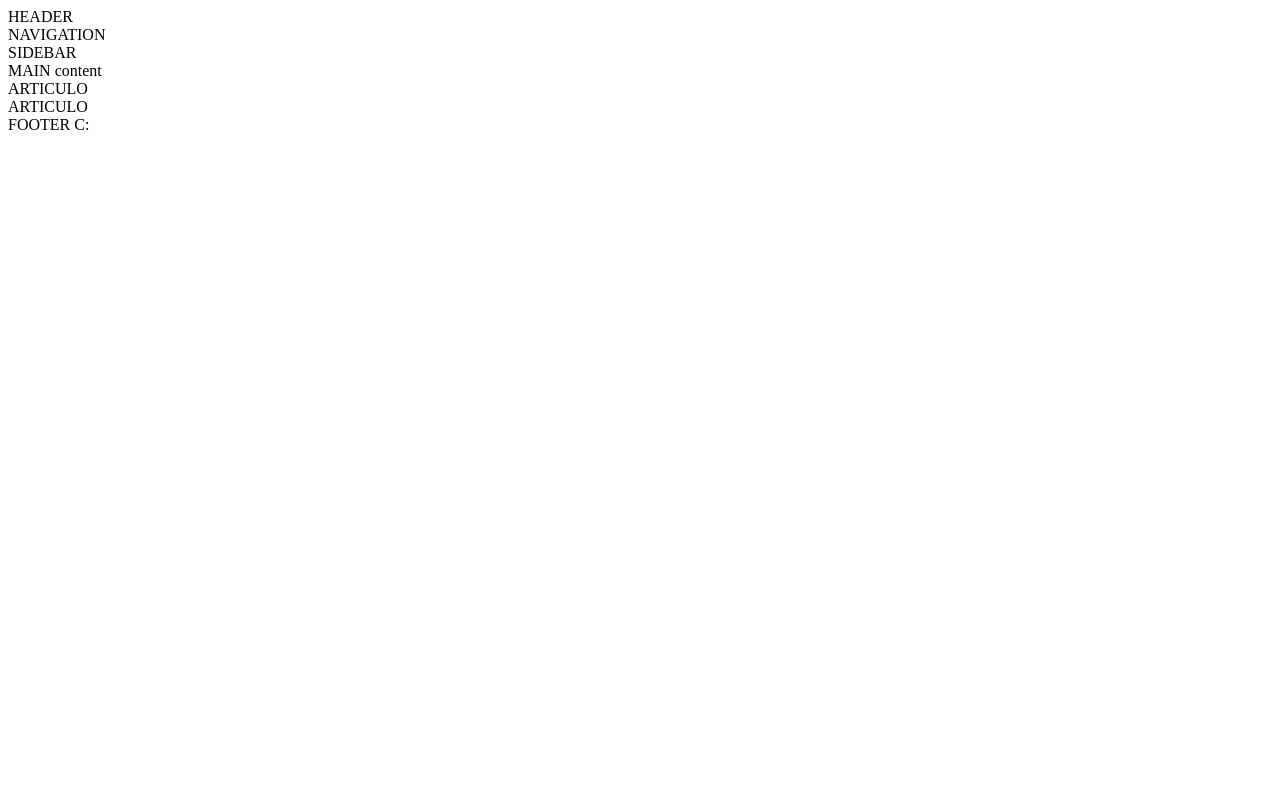
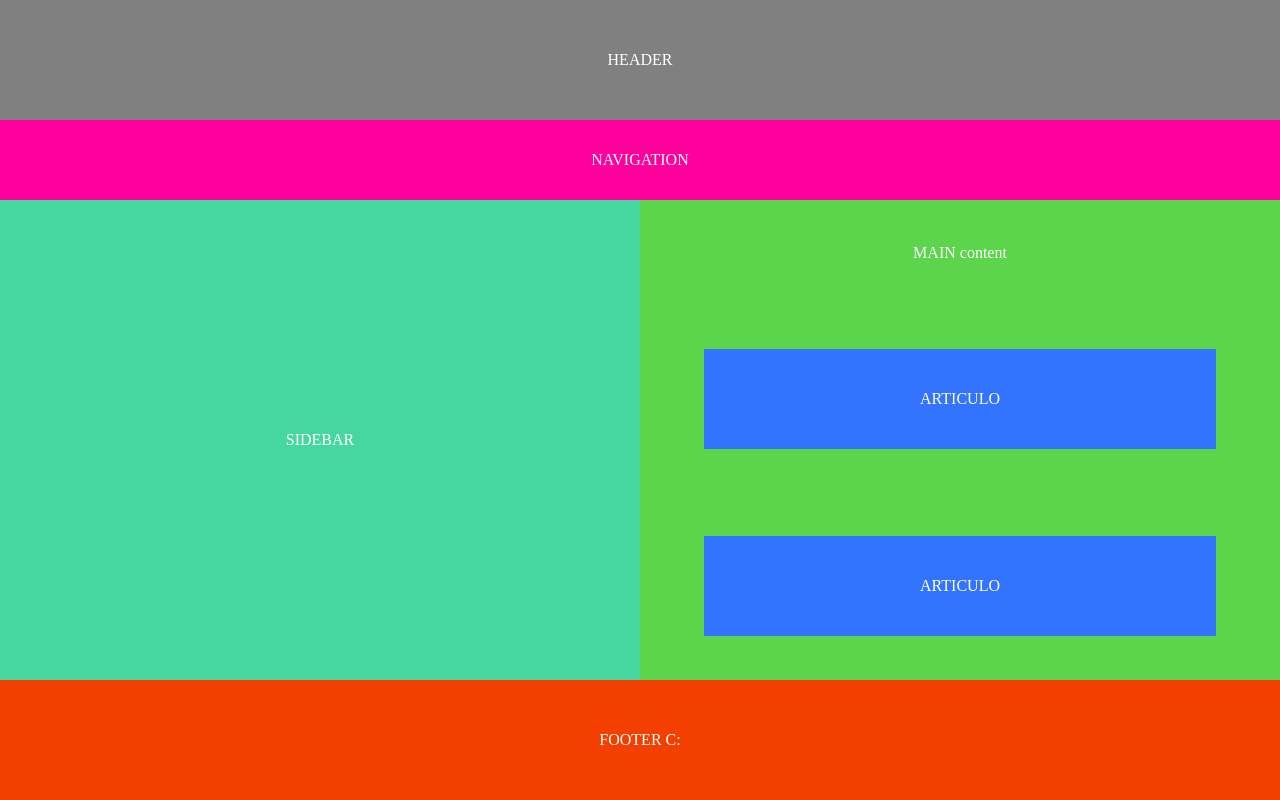
Before and after one commit to cristinaloaizaq/html-basic, a plain HTML site: page index.html in a window 1280 px wide. Drawn offline with Linux system fonts and the light colour scheme.

Commit message:
Crear styles

```diff
--- a/index.html
+++ b/index.html
@@ -1,31 +1,41 @@
 <!DOCTYPE html>
 <html lang="en">
+
 <head>
+
     <meta charset="UTF-8">
     <meta http-equiv="X-UA-Compatible" content="IE=edge">
     <meta name="viewport" content="width=device-width, initial-scale=1.0">
     <title>Document</title>
+    <link rel="stylesheet" href="styles.css">
 </head>
+
 <body>
     <header>
-        HEADER
+        <span>HEADER</span>
     </header>
     <nav>
-        NAVIGATION
+        <span>NAVIGATION</span>
     </nav>
+    <div class="father">
         <aside>
-        SIDEBAR
+            <span>SIDEBAR</span>
         </aside>
-    <section>MAIN content
+        <section>
+            <span> MAIN content </span>
             <article>
-            ARTICULO
+                <span> ARTICULO </span>
             </article>
             <article>
-            ARTICULO
+                <span> ARTICULO </span>
             </article>
         </section>
+    </div>
     <footer>
+        <span>
             FOOTER C:
+        </span>
     </footer>
 </body>
+
 </html>
--- /dev/null
+++ b/styles.css
@@ -0,0 +1,56 @@
+*{
+    margin: 0%;
+    padding: 0%;
+}
+header{
+    width: 100%;
+    height: 15%;
+    background-color: grey;
+    color: white;
+    display: flex;
+}
+
+body{
+    height: 100vh;
+}
+
+span{
+    margin: auto;
+    color: white;
+}
+
+nav{
+    display: flex;
+    background-color: rgb(255, 0, 157);
+    width: 100%;
+    height: 10%;
+}
+.father{
+    display: flex;
+    height: 60%;
+}
+.father aside{
+    display: flex;
+    width: 50%;
+    background-color: #45D79D;
+}
+
+.father section{
+    width: 50%;
+    background-color: #5cd44c;
+    display: flex;
+    flex-direction: column;
+}
+
+section article{
+    width: 80%;
+    background-color: #3374FF;
+    margin: auto;
+    height: 100px;
+    display: flex;
+}
+footer{
+    display: flex;
+    background-color: #F33F00;
+    height: 15%;
+}
```
Lines whose indentation alone changed are shown as unchanged.
